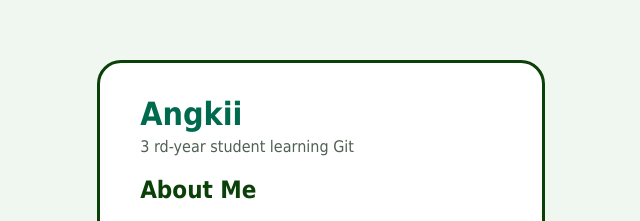
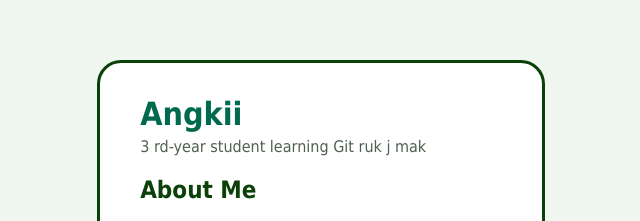
Before and after one commit to Angkii30/Software-Dev, a plain HTML site: page index.html in a window 1280 px wide. Shown: the part 161-382 px from the top of the page, 319-959 px from the left. Drawn offline with Linux system fonts and the light colour scheme.

Commit message:
Change tagline

```diff
--- a/index.html
+++ b/index.html
@@ -9,7 +9,7 @@
 <body>
   <main class="card">
     <h1>Angkii</h1>
-    <p class="tagline">3  rd-year student learning Git</p>
+    <p class="tagline">3  rd-year student learning Git ruk j mak</p>
 
     <h2>About Me</h2>
     <p>--- On the way to becoming a better developer! ---</p>
```
